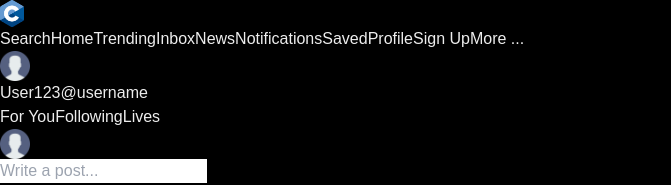
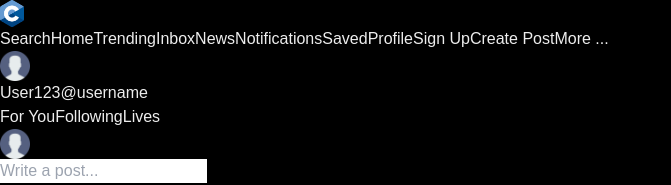
Before and after one commit to kikermz/390--Group-6---Project, a Next.js app in the folder front-end/: page / in a window 1280 px wide. Shown: the top 185 px of the page, without its empty margins (0-671 px from the left). Built offline with nearby package versions, Linux system fonts and the light colour scheme.

Commit message:
Added route to sidebar to access new post page.

```diff
--- a/front-end/src/components/LeftBar.tsx
+++ b/front-end/src/components/LeftBar.tsx
@@ -40,6 +40,9 @@ const LeftBar = () => {
                     <Link href="/auth/signup" className="p-2 rounded-full hover:bg-[#301e48]">
                         <span className="">Sign Up</span>
                     </Link>
+                    <Link href="/createPost" className="p-2 rounded-full hover:bg-[#301e48]">
+                        <span className="">Create Post</span>
+                    </Link>
                     <Link href="/" className="p-2 rounded-full hover:bg-[#301e48]">
                         <span className="">More ...</span>
                     </Link>
```
